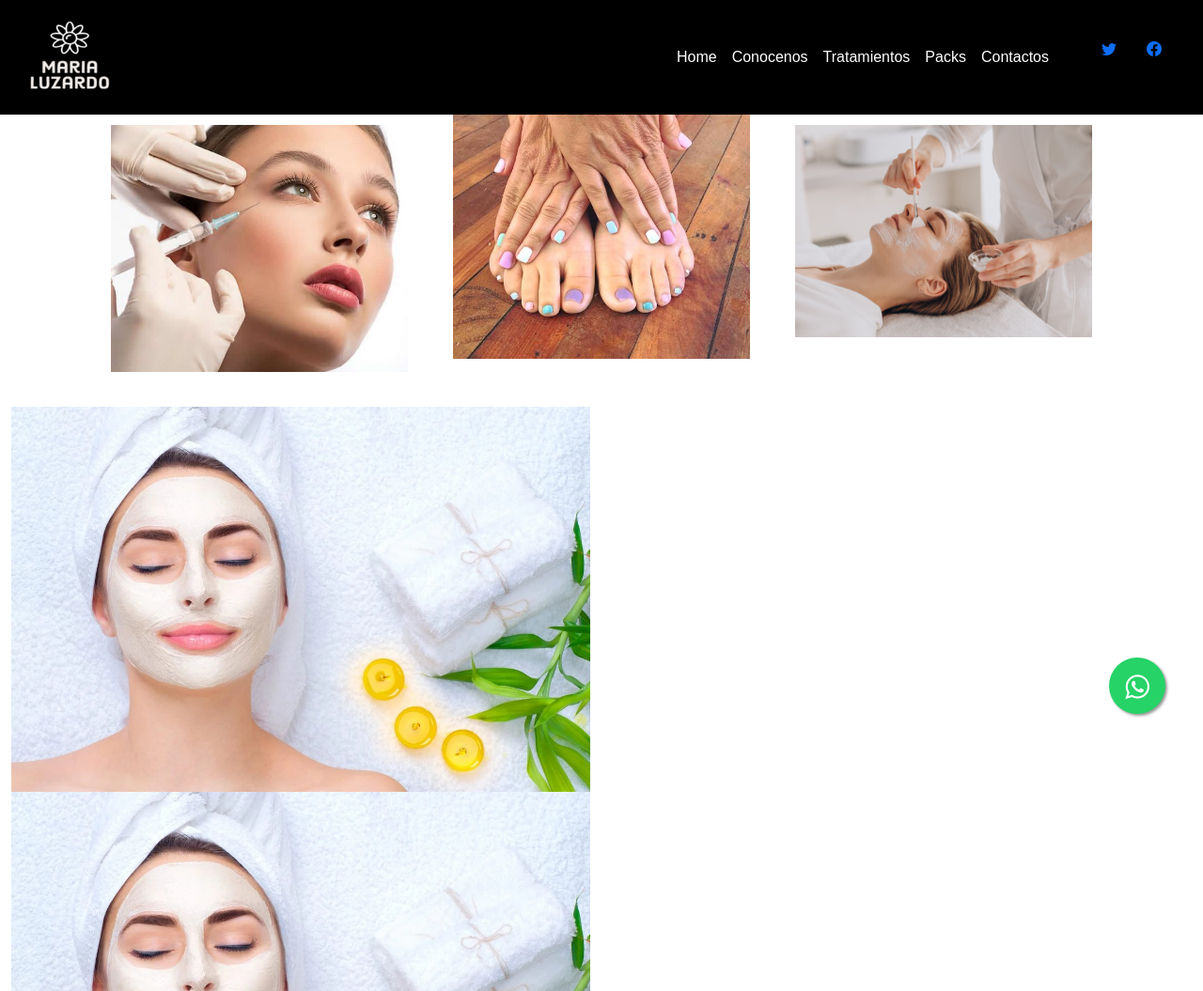
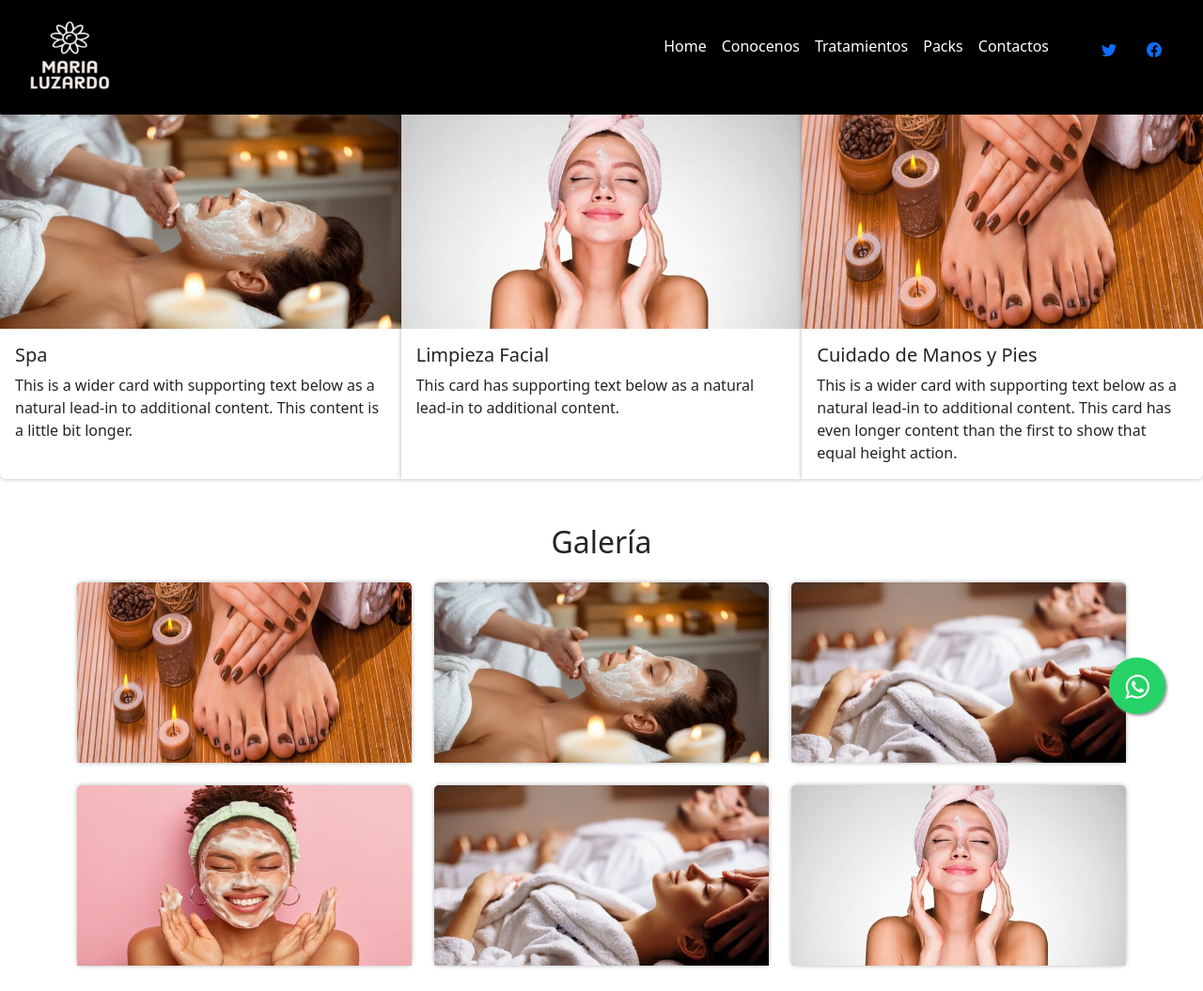
Before and after one commit to LueShu92/mi-primer-y-humilde-proyecto, a website: page pages/Tratamientos.html in a window 1280 px wide. Shown: the top 1055 px of the page at 94% size. Drawn offline with nearby package versions, Linux system fonts and the light colour scheme; files that its build step writes are made by us from their sources.

Commit message:
nuevo root

```diff
--- a/pages/Tratamientos.html
+++ b/pages/Tratamientos.html
@@ -33,7 +33,7 @@
           <div class="collapse navbar-collapse" id="navbarNav">
             <div class="mx-auto"></div>
 
-            <ul class="navbar-nav">
+            <ul class="navbar-nav mb-4">
               <li class="nav-item">
                 <a class="nav-link text-white" href="../index.html">Home</a>
               </li>
@@ -74,63 +74,80 @@
       </nav>
 
 
-      <section class="text-white mt-4" id="services">
-        <div class="container px-4 px-lg-5">
-            <h2 class="text-center mt-4"></h2>
-            <hr class="divider" />
-            <div class="row gx-4 gx-lg-5">
-                <div class="col-lg-4 col-md-4 text-center">
-                    <div class="mt-4">
-                        <div class="mb-2"><i class="bi-gem fs-1 text-primary"></i></div>
-                        <img class="img-fluid"  src="../imagines/botox.jpg" alt="img ">
-                        <h3 class="h4 mb-2">Limpieza Facial</h3>
-                        <p class="text-muted mb-0">
-                    </div>
-                </div>
-                <div class="col-lg-4 col-md-4 text-center">
-                    <div class="">
-                        <div class="mb-2"><i class="bi-laptop fs-1 text-primary"></i></div>
-                        <img class="img-fluid mb-3" src="../imagines/manos y pies 2.jpg" alt="img">
-                    </div>
-                </div>
-                <div class="col-lg-4 col-md-4 text-center">
-                    <div class="mt-4">
-                        <div class="mb-2"><i class="bi-globe fs-1 text-primary"></i></div>
-                        <img class="img-fluid" src="../imagines/home.png" alt="img">
-                        <h3 class="h4 mb-2">Depilacion Laser</h3>
-                        <p class="text-muted mb-0">
-                    </div>
-                </div>
+
 
           </div>
           </div>
           </div>
 
-    </section>
 
-    <section class="text-white text-center" style="color: rgb(114, 93, 51);">
-      <div class="container-fluid">
-       <div class="row">
-        <div class="col-lg-6 col-6">
-          <img class="img-fluid" src="../imagines/tratamientos.jpeg" alt="">
+          <br>
+
+
+          <br>
+
+
+          <div class="card-group mt-5 mb-2">
+            <div class="card mt-4">
+              <img src="../imagines/2.jpg" class="card-img-top" alt="...">
+              <div class="card-body">
+                <h5 class="card-title">Spa</h5>
+                <p class="card-text">This is a wider card with supporting text below as a natural lead-in to additional content. This content is a little bit longer.</p>
 
               </div>
+            </div>
+            <div class="card mt-4">
+              <img src="../imagines/3.jpg" class="card-img-top" alt="...">
+              <div class="card-body">
+                <h5 class="card-title">Limpieza Facial</h5>
+                <p class="card-text">This card has supporting text below as a natural lead-in to additional content.</p>
 
               </div>
+            </div>
+            <div class="card mt-4">
+              <img src="../imagines/1 piesymanos.jpg" class="card-img-top" alt="...">
+              <div class="card-body">
+                <h5 class="card-title">Cuidado de Manos y Pies</h5>
+                <p class="card-text">This is a wider card with supporting text below as a natural lead-in to additional content. This card has even longer content than the first to show that equal height action.</p>
 
               </div>
-      <div class="container-fluid">
-        <div class="row">
-         <div class="col-lg-6 col-6">
-           <img class="img-fluid" src="../imagines/tratamientos.jpeg" alt="">
-
+            </div>
           </div>
 
+          <section class="container my-5">
+            <h2 class="text-center mb-4">Galería</h2>
+            <div class="row">
+              <div class="col-md-4 mb-4">
+                <div class="card">
+                  <img class="card-img-top" src="../imagines/1 piesymanos.jpg" alt="Imagen 1">
                 </div>
-
               </div>
-
-
+              <div class="col-md-4 mb-4">
+                <div class="card">
+                  <img class="card-img-top" src="../imagines/2.jpg" alt="Imagen 2">
+                </div>
+              </div>
+              <div class="col-md-4 mb-4">
+                <div class="card">
+                  <img class="card-img-top" src="../imagines/6.jpg" alt="Imagen 3">
+                </div>
+              </div>
+              <div class="col-md-4 mb-4">
+                <div class="card">
+                  <img class="card-img-top" src="../imagines/5.jpg" alt="Imagen 4">
+                </div>
+              </div>
+              <div class="col-md-4 mb-4">
+                <div class="card">
+                  <img class="card-img-top" src="../imagines/6.jpg" alt="Imagen 5">
+                </div>
+              </div>
+              <div class="col-md-4 mb-4">
+                <div class="card">
+                  <img class="card-img-top" src="../imagines/3.jpg" alt="Imagen 6">
+                </div>
+              </div>
+            </div>
           </section>
 
 
--- /dev/null
+++ b/scss/style.scss
@@ -0,0 +1,25 @@
+.imagenfondo{
+    background-size: cover;
+    height: 15vph;
+    background-position:center ;
+    background-repeat: no-repeat;
+  }
+
+  .card {
+    border: none;
+    box-shadow: 0px 0px 5px rgba(0,0,0,0.3);
+    transition: transform 0.2s ease-in-out;
+  }
+
+  .card:hover {
+    transform: scale(1.05);}
+
+    form {
+        border: 1px solid #ccc;
+        padding: 20px;
+        border-radius: 5px;
+        box-shadow: 0px 0px 5px rgba(0,0,0,0.3);
+      }
+
+      form label {
+        font-weight: bold;}
```
Also changed, not shown: index.html (+3 -1 lines), package.json (added, +11 -0 lines), pages/Contactos.html (+41 -12 lines), pages/Packs.html (+87 -3 lines), css/style.css, 1 other file. Lines whose indentation alone changed are shown as unchanged.
